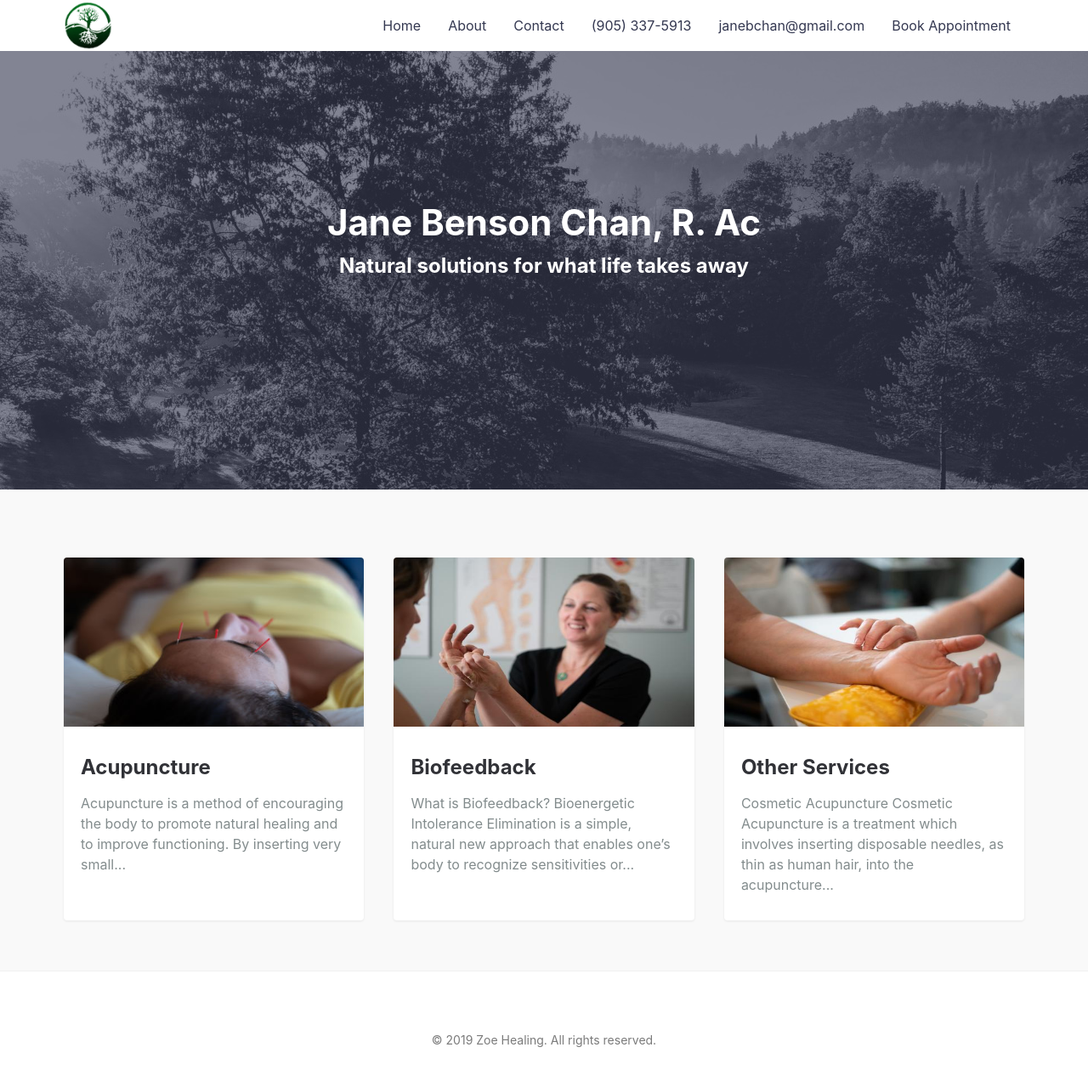
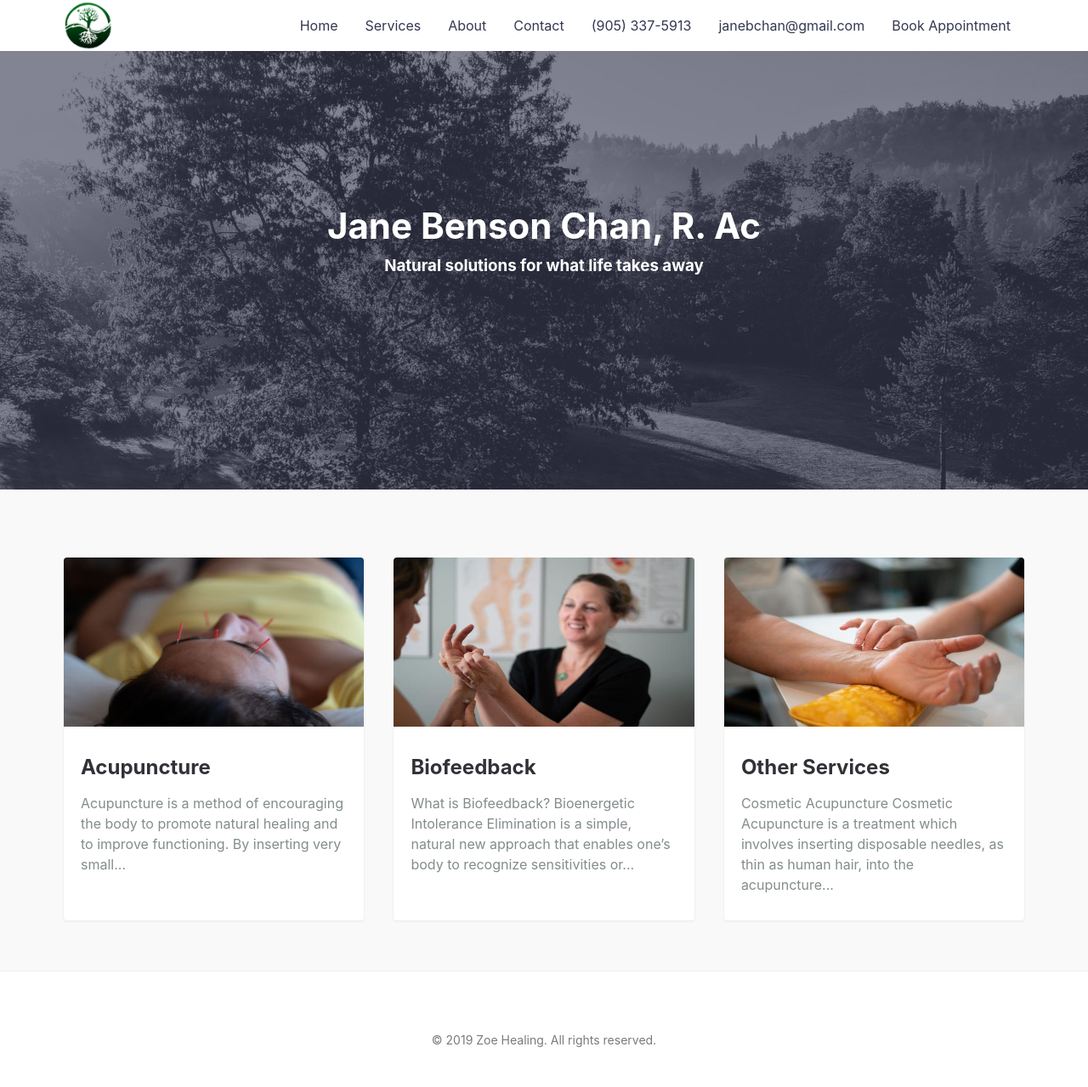
Before and after one commit to jabber99/jabber99.github.io, a Jekyll site: the page built from index.md, in a window 1280 px wide. Shown: the whole page at 85% size. Built offline with Jekyll 4.4.1, drawn with Linux system fonts in a browser that asks for light colours.

Commit message:
Added the services link. Downsized the tagline.

```diff
--- a/_includes/header.html
+++ b/_includes/header.html
@@ -13,6 +13,7 @@
       <nav class="header__links">
         <div class="container header__links-wrapper">
           <a class="header__link" href="{{ '/' | relative_url }}" itemprop="url"><span itemprop="name">Home</span></a>
+          <a class="header__link" href="{{ '/#main_services' | relative_url }}" itemprop="url"><span itemprop="name">Services</span></a>
           <a class="header__link" href="{{ '/about' | relative_url }}" itemprop="url"><span itemprop="name">About</span></a>
           <a class="header__link" href="{{ '/contact' | relative_url }}" itemprop="url">
             <span itemprop="name">Contact</span>
--- a/_layouts/default.html
+++ b/_layouts/default.html
@@ -21,11 +21,11 @@ layout: compress
     <div class="hero lazyload" data-bg="{{site.url}}/assets/img/posts/Hockley_BW.jpg">
       <div class="hero__wrap">
         <h1 class="hero__title">Jane Benson Chan, R. Ac</h1>
-        <h2 class="hero__meta" style="color:#ffffff">Natural solutions for what life takes away</h2>
+        <h3 class="hero__meta" style="color:#ffffff">Natural solutions for what life takes away</h3>
       </div>
     </div>
 
-    <main class="site__content">
+    <main class="site__content" id="main_services">
       <section class="blog">
         <div class="container">
           <div class="post-list" itemscope="" itemtype="http://schema.org/Blog">
```
